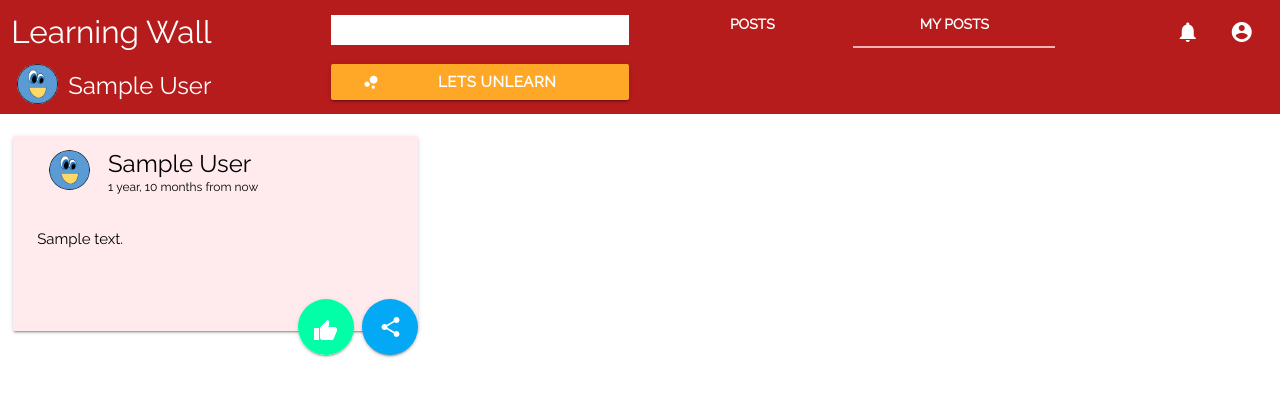
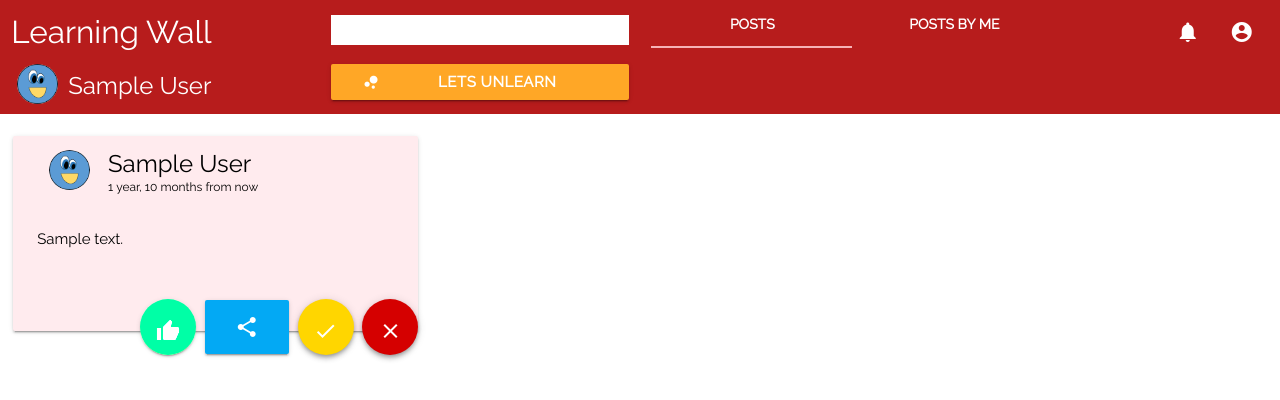
Before and after one commit to prakhar673/learning_wall_app, a Django app: page /learning_wall/ in a window 1280 px wide. Shown: the top 400 px of the page. Run offline with Django 3.2, Linux system fonts and the light colour scheme; a user stored in the database is signed in; tables that the repository leaves empty hold one stand-in row (values such as "Sample post"); parts of the project's set-up code (start-up, migrations or seed data) failed here and were passed over; some libraries are stand-ins or nearby versions.

Commit message:
my posts added

```diff
--- a/learning_wall_app/templates/learning_wall_app/index.html
+++ b/learning_wall_app/templates/learning_wall_app/index.html
@@ -80,7 +80,7 @@
                 <div class="col s3">
                     <form>
                         <div class="input-field ">
-                            <input id="search" class="white" type="search" required>
+                            <input id="search" class="white disabled" type="search" required>
                             <label class="label-icon" for="search">
                             </label>
                             <i class="material-icons">close</i>
@@ -95,8 +95,8 @@
                             </a>
                         </li>
                         <li class="tab col s2  red darken-4 white-text">
-                            <a class="active white-text" href="#my_posts">
-                                <b>My Posts</b>
+                            <a class="white-text" href="#my_posts">
+                                <b>Posts by me </b>
                             </a>
                         </li>
                     </ul>
```
